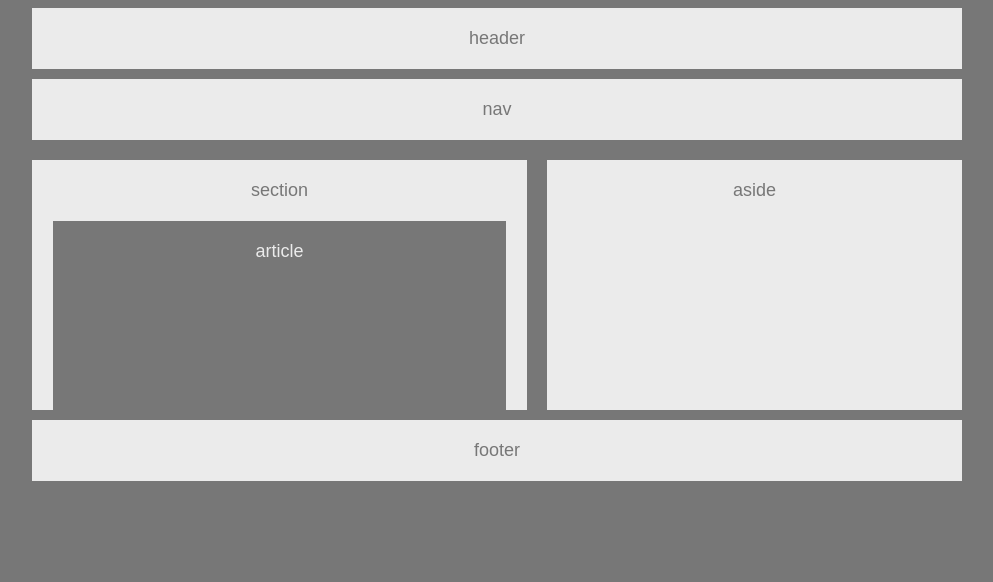
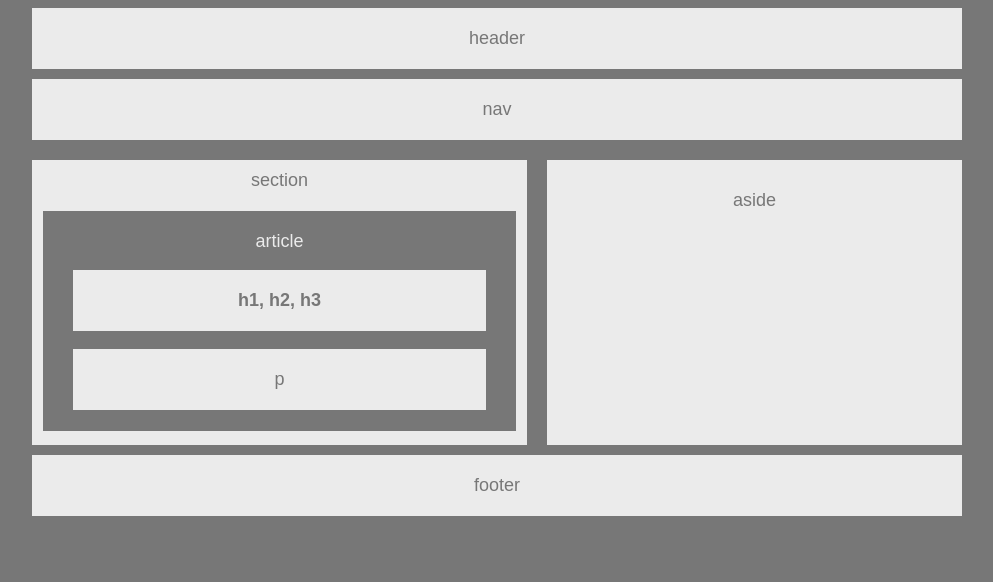
Before and after one commit to amielnicdao/HW-Wireframe, a plain HTML site: page index.html in a window 1280 px wide. Shown: the whole page, without its empty margins (168-1161 px from the left). Drawn offline with Linux system fonts and the light colour scheme.

Commit message:
Put h1 and p inside article. Still need to fix dimensions. See comments in CSS file.

```diff
--- a/style.css
+++ b/style.css
@@ -35,18 +35,20 @@ section {
     background-color: #ebebeb;
     width: 495px;
     float: left;
-    height: 250px;
-    padding: 20px;
+    height: 285px;
+    padding: 10px;
+/*if I put padding 20px, it adds a scroll bar, how do i get rid of the scroll bar?*/
 }
 
 article {
     color: #ebebeb;
     background-color: #777;
-    height: 200px;
+    height: 220px;
     margin-left: 1px;
     margin-right: 1px;
     margin-top: 20px;
     padding: 20px;
+
 }
 
 .heading {
@@ -69,14 +71,15 @@ aside {
     background-color: #ebebeb;
     width: 415px;
     float: left;
-    height: 250px;
+    height:285px;
     margin-bottom: 10px;
     margin-left: 20px;
-    padding: 20px;
+    padding: 30px;
 }
 
 footer {
     background-color: #ebebeb;
     padding: 20px;
     clear: both;
+/*margin-top won't work but it worked for nav (margin-bottom). Why?*/
 }
```
Also changed, not shown: index.html (+3 -3 lines).
